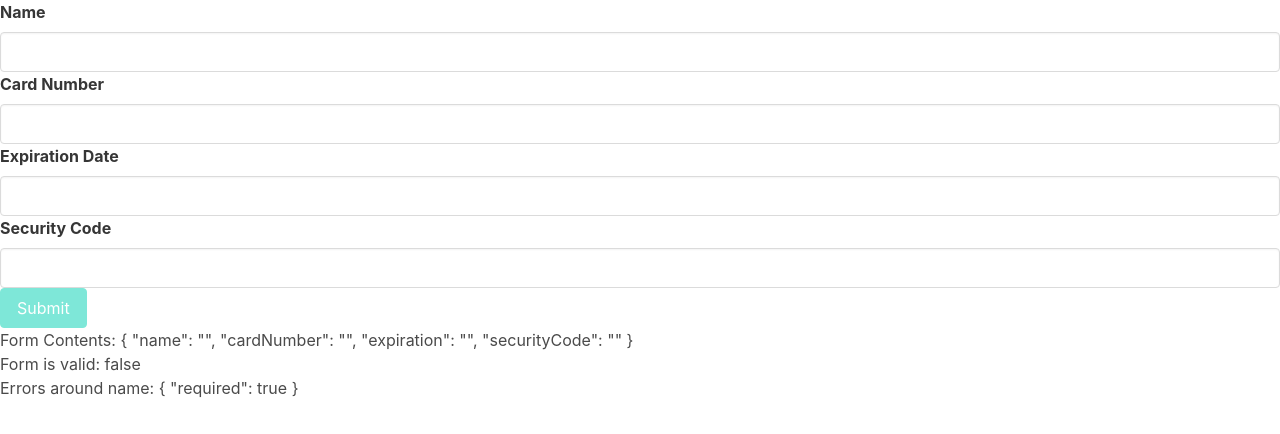
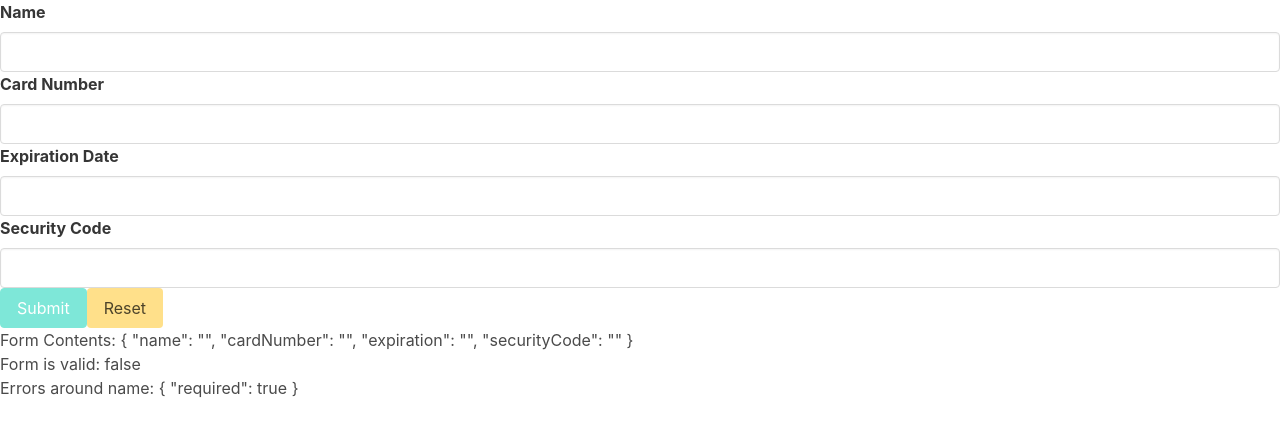
Before and after one commit to Seborider/creditcard, an Angular app: page / in a window 1280 px wide. Shown: the top 434 px of the page. Built offline with nearby package versions, Linux system fonts and the light colour scheme; what ngx-mask would draw is missing.

Commit message:
🎨 Add onReset button

```diff
--- a/src/app/card-form/card-form.component.html
+++ b/src/app/card-form/card-form.component.html
@@ -8,6 +8,12 @@
         [disabled]="cardForm.invalid"
         class="button is-primary"
         >Submit</button>
+    <button
+        class="button is-warning"
+        type="button"
+        (click)="onResetClick()"
+        >Reset
+    </button>
 </form>
 
 <div>
--- a/src/app/card-form/card-form.component.ts
+++ b/src/app/card-form/card-form.component.ts
@@ -43,4 +43,7 @@ export class CardFormComponent implements OnInit {
     console.log('Submitted');
   }
 
+  onResetClick() {
+    this.cardForm.reset()
+  }
 }
```
